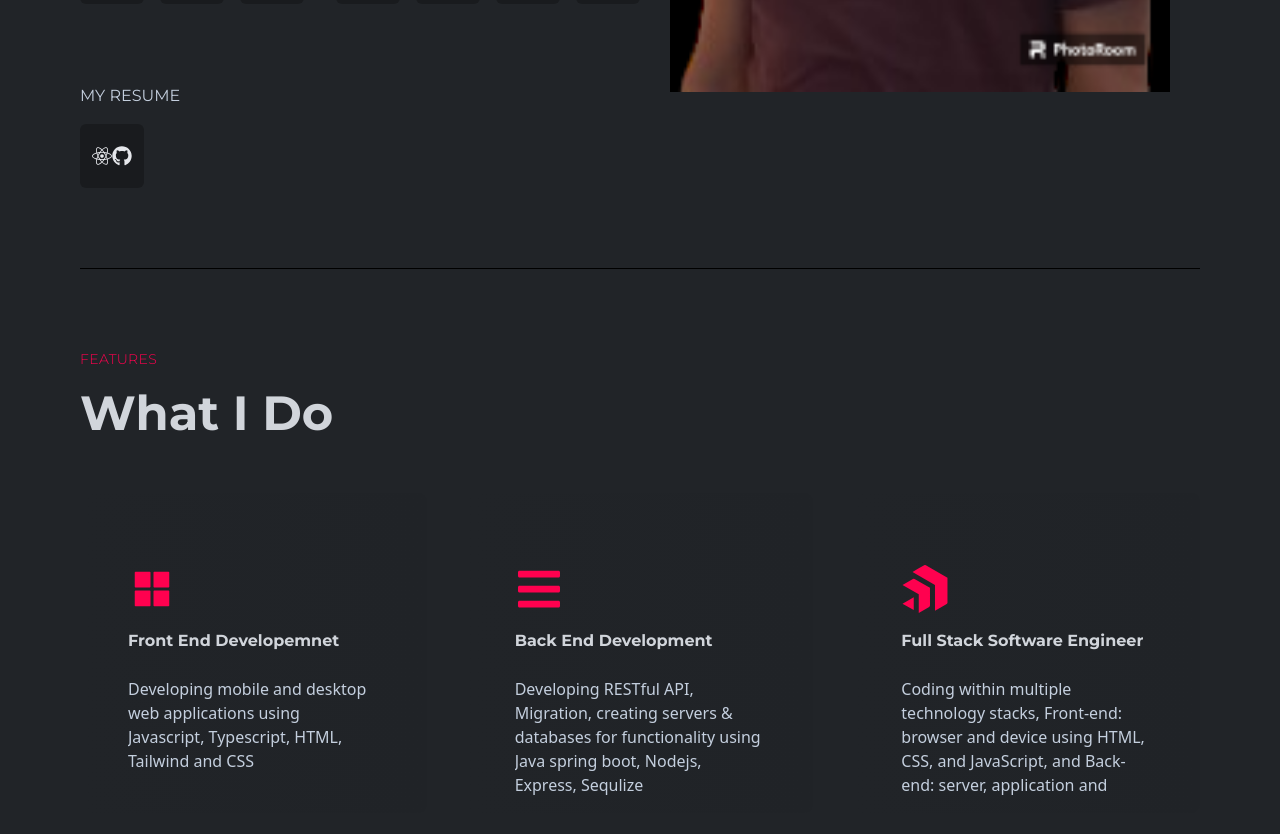
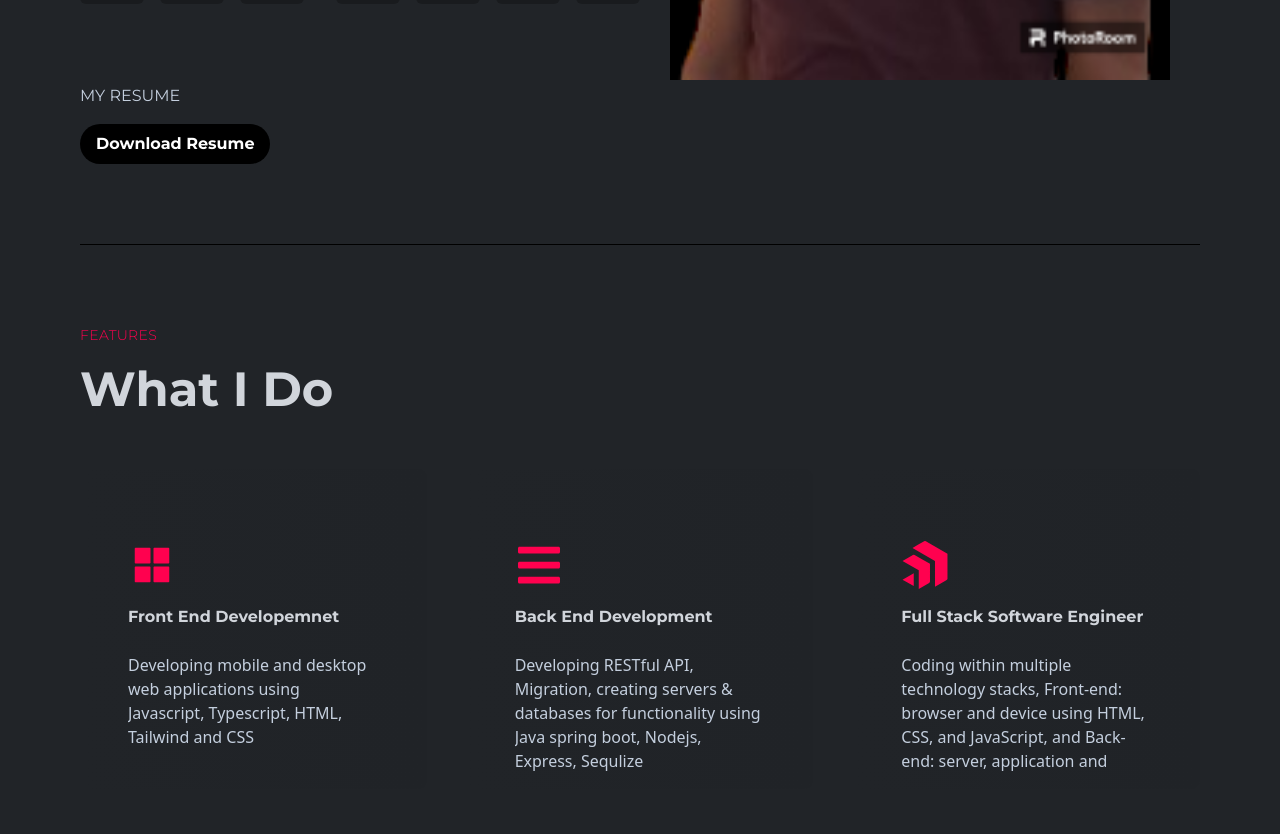
Before and after one commit to getuengda/getu_portfolioV2, a React (Create React App) app: page / in a window 1280 px wide. Shown: the part 860-1694 px from the top of the page. Built offline with nearby package versions, Linux system fonts and the light colour scheme.

Commit message:
fix: add resume download button in left banner

```diff
--- a/src/components/banner/LeftBanner.js
+++ b/src/components/banner/LeftBanner.js
@@ -78,10 +78,9 @@ const LeftBanner = () => {
                 My Resume
                 </h2>
                 <div className='flex gap-4'>
-                    <span className='bannerIcon'>
-                        <FaReact/>
-                        {<a href="https://github.com/getuengda/getu_portfolioV2" target='_blank' rel="noreferrer"><FaGithub/></a>}
-                    </span>
+                    <button class="bg-black hover:bg-black text-white font-bold py-2 px-4 rounded-full">
+                    {<a href="https://drive.google.com/file/d/1yn487f_-Qfub5tStUUwyIzKtz5sd2lE1/view?usp=sharing" target='_blank' rel="noreferrer">Download Resume</a>}
+                    </button>
                 </div>
             </div>
    </div>
```
